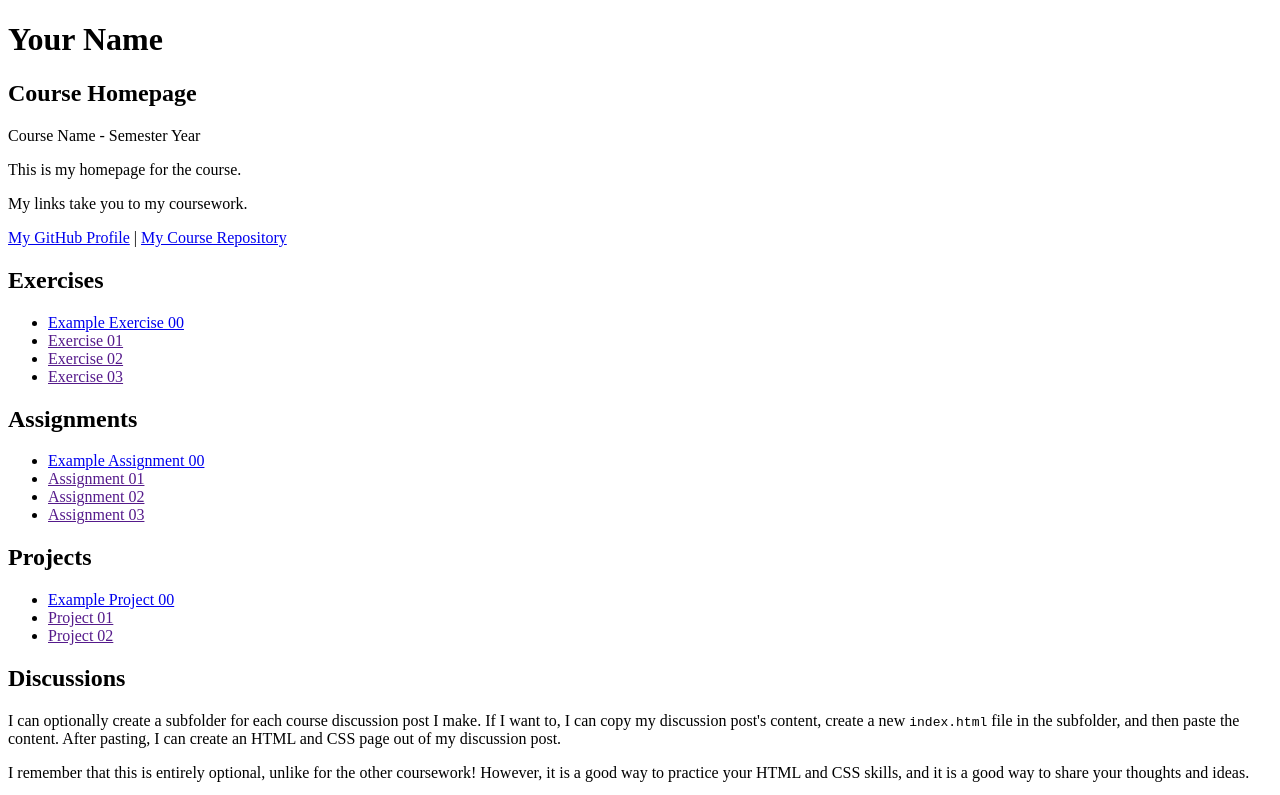
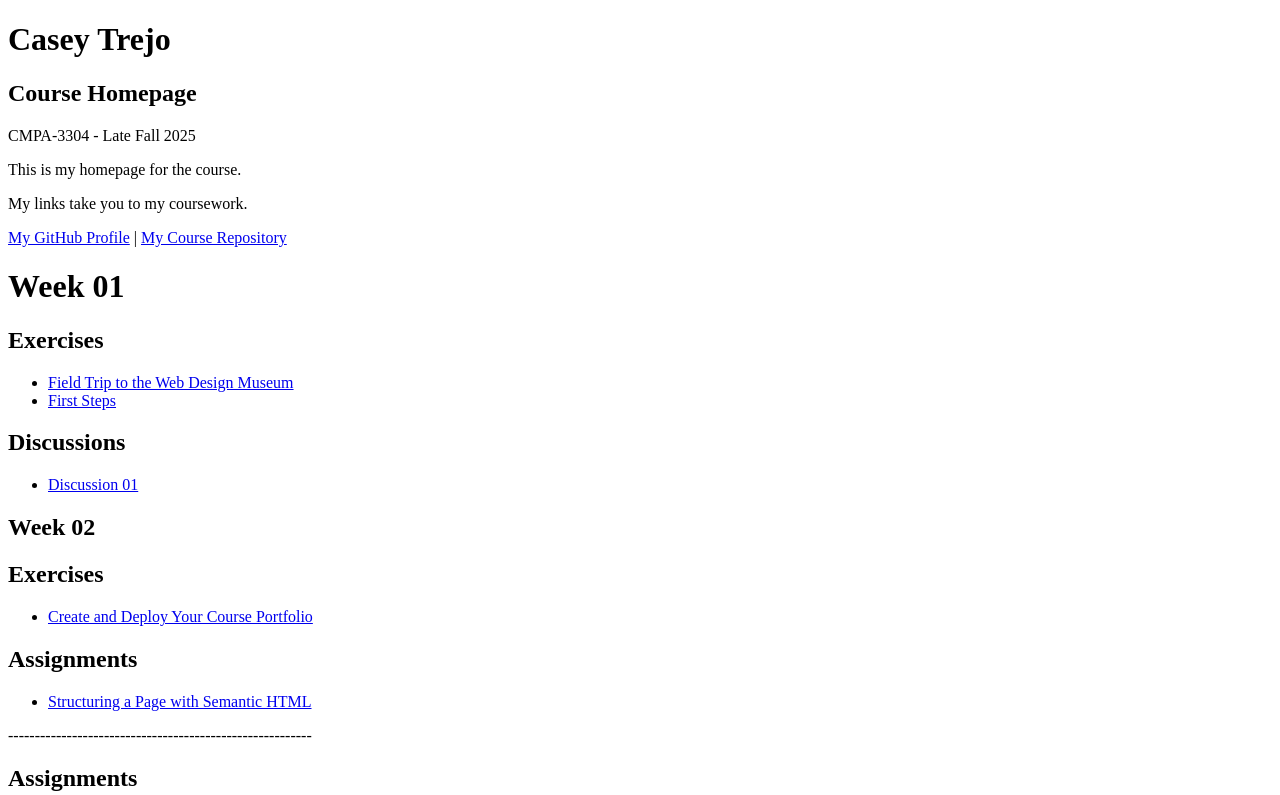
Before and after one commit to caseytre/C1, a plain HTML site: page index.html in a window 1280 px wide. Shown: the top 795 px of the page. Drawn offline with Linux system fonts and the light colour scheme.

Commit message:
Update index.html

```diff
--- a/index.html
+++ b/index.html
@@ -43,38 +43,54 @@ Remember: You must create subfolders for each piece of coursework as the semeste
         <title>Course Homepage template</title>
         <meta charset="UTF-8" />
         <meta name="viewport" content="width=device-width, initial-scale=1.0" />
-        <title>Student Name - Course Homepage</title>
+        <title>Casey Trejo - Course Homepage</title>
     </head>
 
     <body>
         <header>
-            <h1>Your Name</h1>
+            <h1>Casey Trejo</h1>
             <h2>Course Homepage</h2>
-            <p>Course Name - Semester Year</p>
+            <p>CMPA-3304 - Late Fall 2025</p>
             <p>This is my homepage for the course.</p>
             <p>My links take you to my coursework.</p>
             <nav>
-                <a href="https://github.com/your-username">My GitHub Profile</a>
+                <a href="https://github.com/caseytre">My GitHub Profile</a>
                 |
-                <a href="https://github.com/your-username/your-repo-name">
+                <a href="https://github.com/caseytre/C1">
                     My Course Repository
                 </a>
             </nav>
         </header>
 
         <main>
-            <section>
+                <h1>Week 01</h1>
                 <h2>Exercises</h2>
                 <ul>
-                    <li>
-                        <a href="example-exercise-00/">Example Exercise 00</a>
+                <li><a href=">https://www.webdesignmuseum.org/gallery/access-magazine-1995">Field Trip to the Web Design Museum</a>
                     </li>
-                    <li><a href="">Exercise 01</a></li>
-                    <li><a href="">Exercise 02</a></li>
-                    <li><a href="">Exercise 03</a></li>
+                    <li><a href=">https://codepen.io/Casey-Trejo/pen/XJXeEBK">First Steps</a>
+                    </li>
                 </ul>
+                <h2>Discussions</h2>
+                <ul>
+                    <li><a href=">https://texastech.instructure.com/courses/59698/discussion_topics/1788606?module_item_id=3662042">Discussion 01</a>
+                    </li>
+                </ul>
+                </main></section>
             </section>
-
+            <section>
+                <h1>Week 02</h1>
+                <h2>Exercises</h2>
+                <ul>
+                <li><a href="file:///Users/caseytrejo/Documents/GitHub/C1/index.html">Create and Deploy Your Course Portfolio</a>
+                    </li>
+                </ul>
+                <h2>Assignments</h2>
+                <ul>
+                    <li><a href="file:///Users/caseytrejo/Documents/GitHub/C1/index.html">Structuring a Page with Semantic HTML</a>
+                </ul>
+<p>---------------------------------------------------------</p>
+            </section>
             <section>
                 <h2>Assignments</h2>
                 <ul>
```
